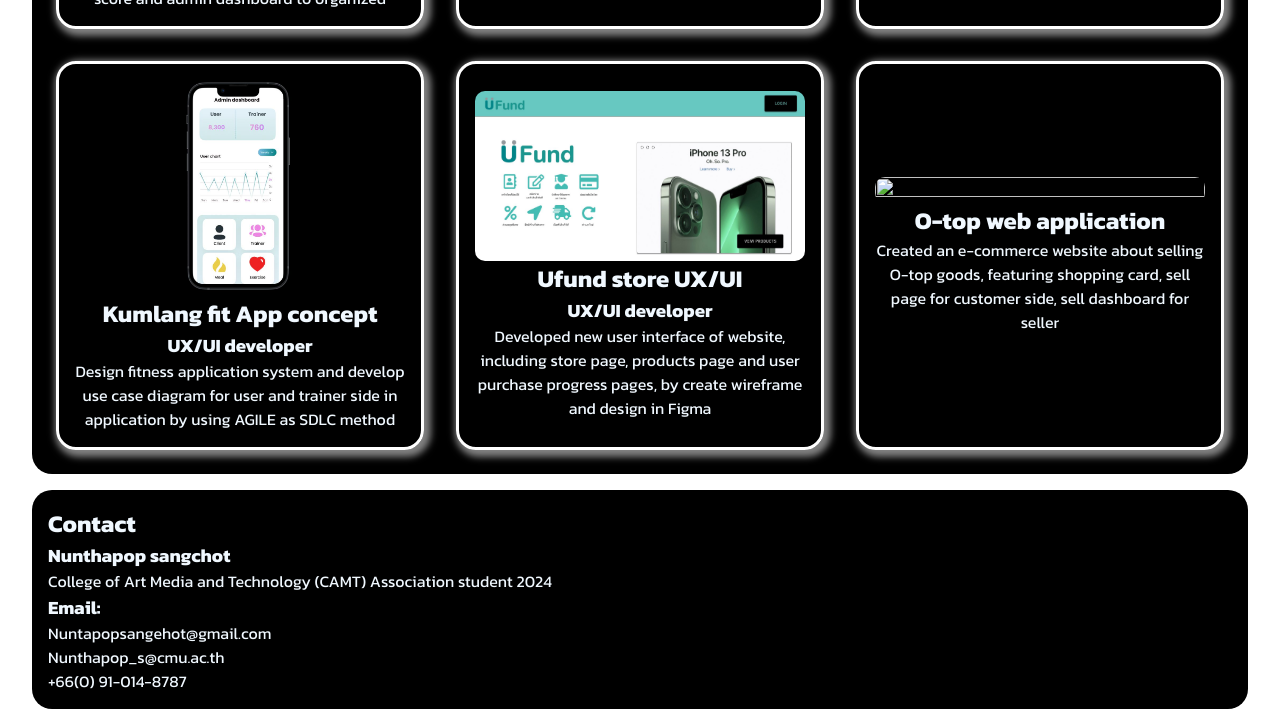
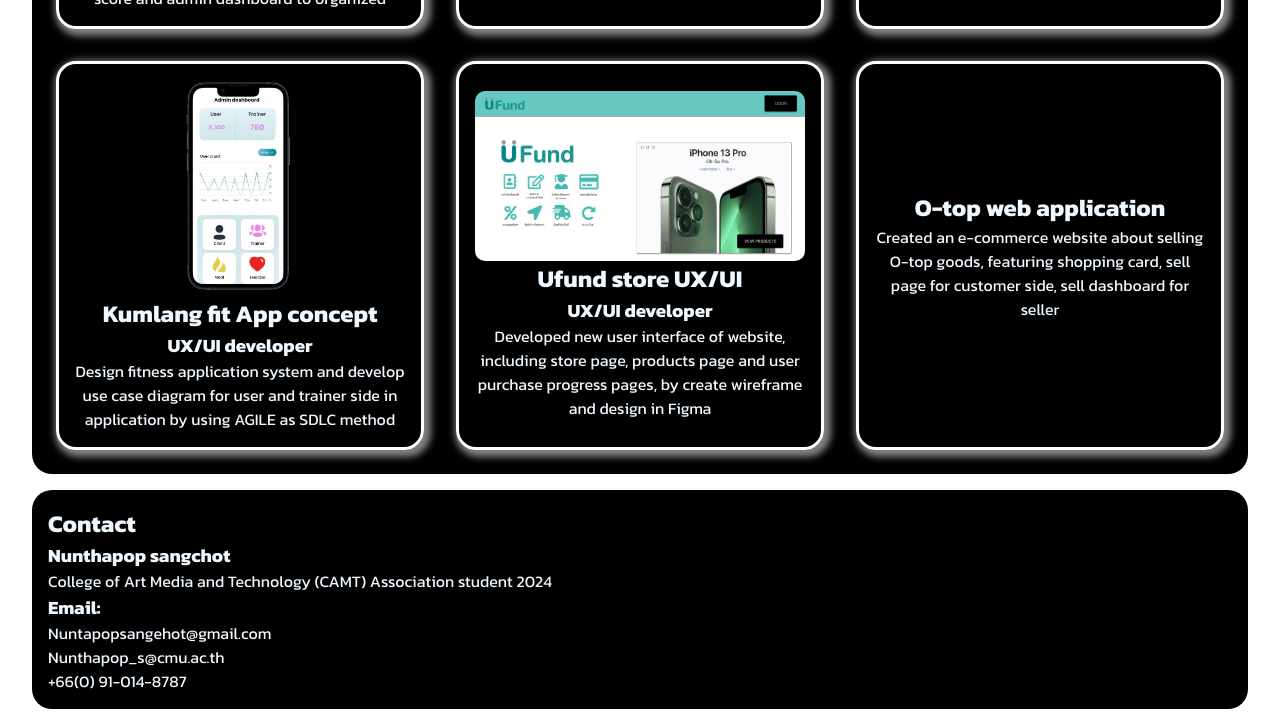
Before and after one commit to Nunthapop/portfolio, a plain HTML site: page index.html in a window 1280 px wide. Shown: the part 1522-2247 px from the top of the page. Drawn offline with Linux system fonts and the light colour scheme.

Commit message:
Update index.html

```diff
--- a/index.html
+++ b/index.html
@@ -91,7 +91,7 @@
             pages, by create wireframe and design in Figma</p>
         </div>
         <div class="box">
-          <img src="" alt="" />
+          <!-- <img src="" alt="" /> -->
           <h1>O-top web application</h1>
           <p>Created an e-commerce website about selling O-top goods, featuring shopping card, sell page for customer
             side, sell dashboard for seller</p>
```
